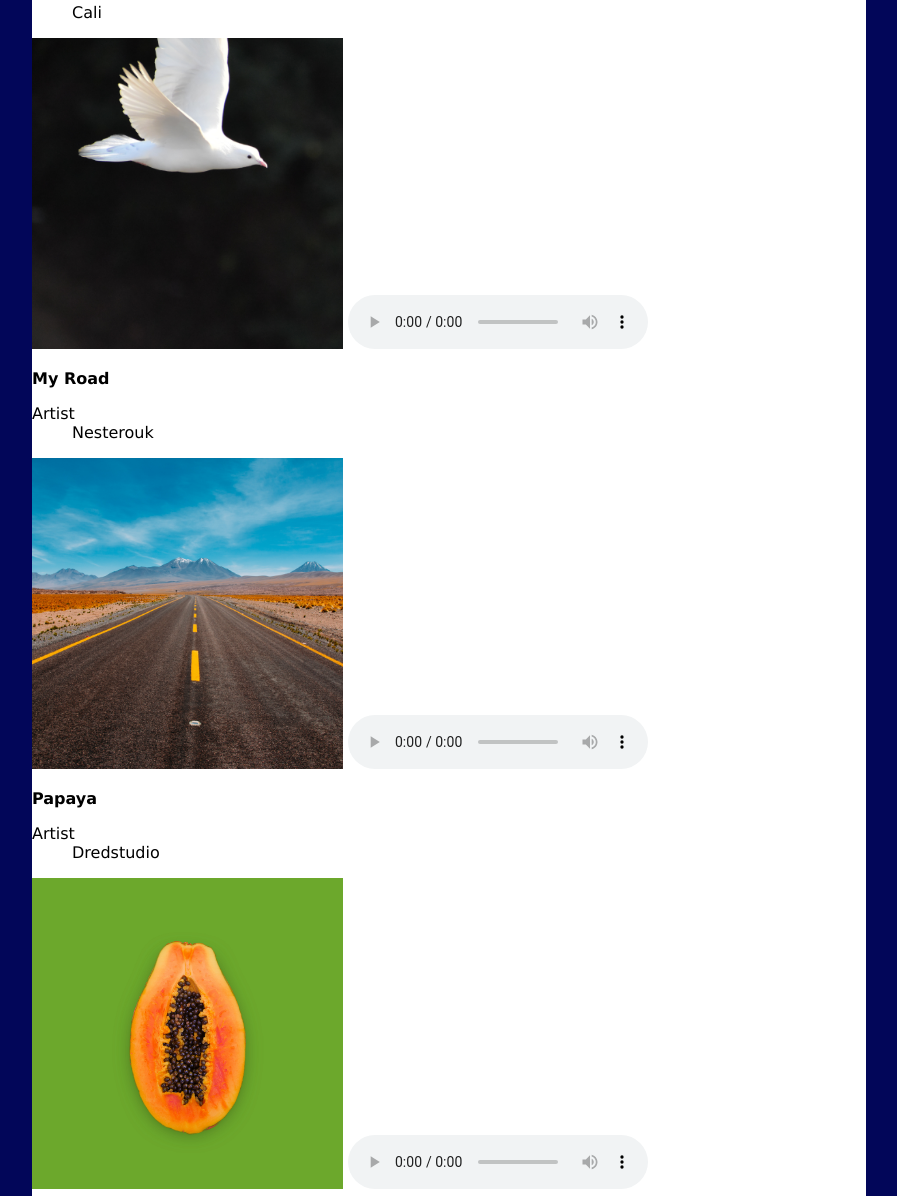
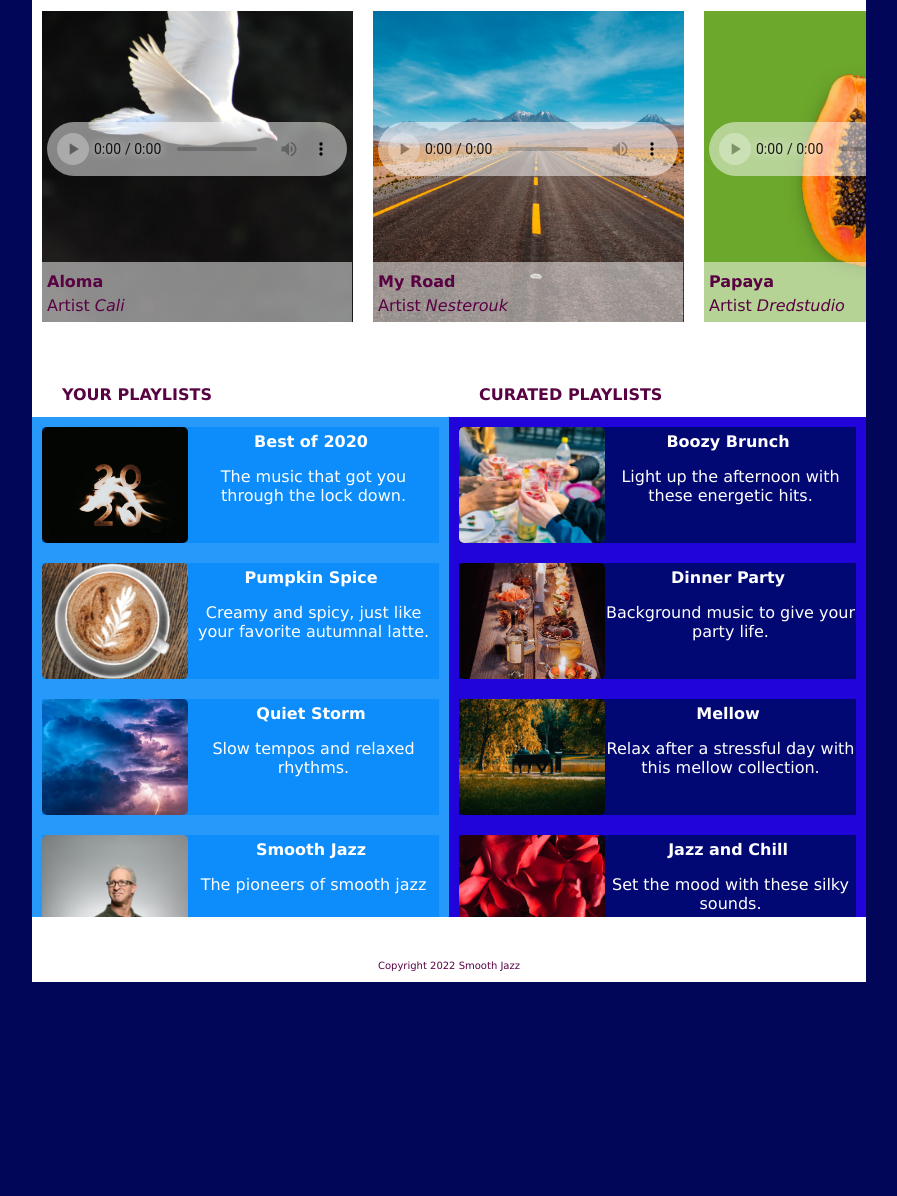
Before and after one commit to uniqueimaginate/mediastreaming, a plain HTML site: page index.html in a window 1280 px wide. Shown: the part 249-1445 px from the top of the page, without its empty margins (191-1088 px from the left). After the commit the page ends 1243 px from the top, so only its background shows below. Drawn offline with Linux system fonts and the light colour scheme.

Commit message:
updated style.css

```diff
--- a/style.css
+++ b/style.css
@@ -140,14 +140,103 @@ input:checked ~ label:not(.steps) span:before, input:checked ~ label:not(.steps)
 }
 /* Hamburger design end */
 
+#trending h2, #playlists h2, #curated h2 {
+    text-transform: uppercase;
+    margin-top: 30px;
+    margin-left: 30px;
+    color: var(--wine);
+}
+
+.scroll {
+    display: grid;
+    grid-template-columns: 1fr 1fr 1fr 1fr 1fr;
+    overflow-x: auto;
+    overflow-y: hidden;
+}
+
+.scroll > div {
+    margin: 10px;
+    position: relative;
+}
+
+.scroll div div {
+    position: absolute;
+    top: 251px;
+    background-color: rgba(255, 255, 255, .5);
+    padding: 5px;
+    height: 50px;
+    width: 300px;
+}
+
+.scroll h3 {
+    color: var(--wine);
+    margin: 5px 5px 5px 0px;
+}
+
+.trending-items h3, dt, dd {
+    color: var(--wine);
+}
+
+dl {
+    margin: 0;
+    display: flex;
+}
+
+dt {
+    padding-right: 5px;
+}
+
+dd {
+    font-style: italic;
+    margin: 0px;
+}
+
+audio {
+    position: absolute;
+    bottom: 150px;
+    left: 5px;
+}
+
+#playlists > div {
+    background-color: var(--light-blue2);
+}
+
+.playlists-item {
+    background-color: var(--light-blue1);
+}
+
+#playlists h3, p, a, #curated h3, p, a{
+    color: var(--white);
+    text-align: center;
+    text-decoration: none;
+}
+
+#curated > div {
+    background-color: var(--blue);
+}
+
+.curated-item {
+    background-color: var(--dark-blue2);
+}
+
+footer p{
+    color: var(--wine);
+    padding: 10px 20px;
+}
+
+.more-button {
+    color: #590242;
+    background-color: #000000;
+}
+
 @media screen and (min-width:834px) {
-    h1 {
-        display: none;
-    }
-
     body {
         width: 834px;
         margin: 0 auto;
+    }
+
+    nav {
+        width: 834px;
     }
 
     ul {
@@ -157,45 +246,86 @@ input:checked ~ label:not(.steps) span:before, input:checked ~ label:not(.steps)
         display: grid;
         grid-template-columns: 1fr 1fr 1fr 1fr 1fr;
     }
+
+    li:first-child {
+        position: static;
+    }
+
+    li a {
+        padding: 16px;
+    }
+
     label span, input {
         display: none;
+    }
+
+
+    main {
+        display: grid;
+        grid-template-columns: 1fr 1fr;
+    }
+
+    #playlists, #curate {
+        width: 417px;
+    }
+
+    #playlists img, #curated img {
+        float: left;
+    }
+
+    #playlists .scroll, #curated .scroll {
+        display: grid;
+        grid-template-columns: 1fr;
+        grid-template-rows: repeat(5, 1fr);
+        overflow-x: hidden;
+        overflow-y: auto;
+        height: 500px;
+    }
+
+    #trending {
+        grid-column: 1/3;
+        height: auto;
     }
 }
 
 
 /* Scroll */
-/* #trending ::-webkit-scrollbar {
-
+#trending ::-webkit-scrollbar {
+    width: 13px;
 }
 #trending ::-webkit-scrollbar-track {
-
+    box-shadow: inset 0 0 13px var(--wine);
 }
 #trending ::-webkit-scrollbar-thumb {
-
+    background: var(--wine);
+    border-radius: 5px;
 }
 #trending ::-webkit-scrollbar-thumb:hover {
-
+    background: var(--dark-blue3);
 }
 #playlists ::-webkit-scrollbar, #curated ::-webkit-scrollbar {
-
+    width: 13px;
 }
 #playlists ::-webkit-scrollbar-track, #curated ::-webkit-scrollbar-track  {
-
+    box-shadow: inset 0 0 13px var(--dark-blue3);
 }
 #playlists ::-webkit-scrollbar-thumb, #curated ::-webkit-scrollbar-thumb {
-
+    background: var(--dark-blue1);
+    border-radius: 5px;
 }
 #playlists ::-webkit-scrollbar-thumb:hover, #curated ::-webkit-scrollbar-thumb:hover {
-
+    background: var(--wine);
 } */
 
 /* audio */
-/* audio::-webkit-media-controls-mute-button {
-
+audio::-webkit-media-controls-mute-button {
+    background-color: var(--white);
+    border-radius: 50%;
 }
 audio::-webkit-media-controls-play-button {
-
+    background-color: var(--white);
+    border-radius: 50%;
 }
 audio::-webkit-media-controls-enclosure {
-
-} */
+    background-color: rgba(255, 255, 255, .5);
+}
```
